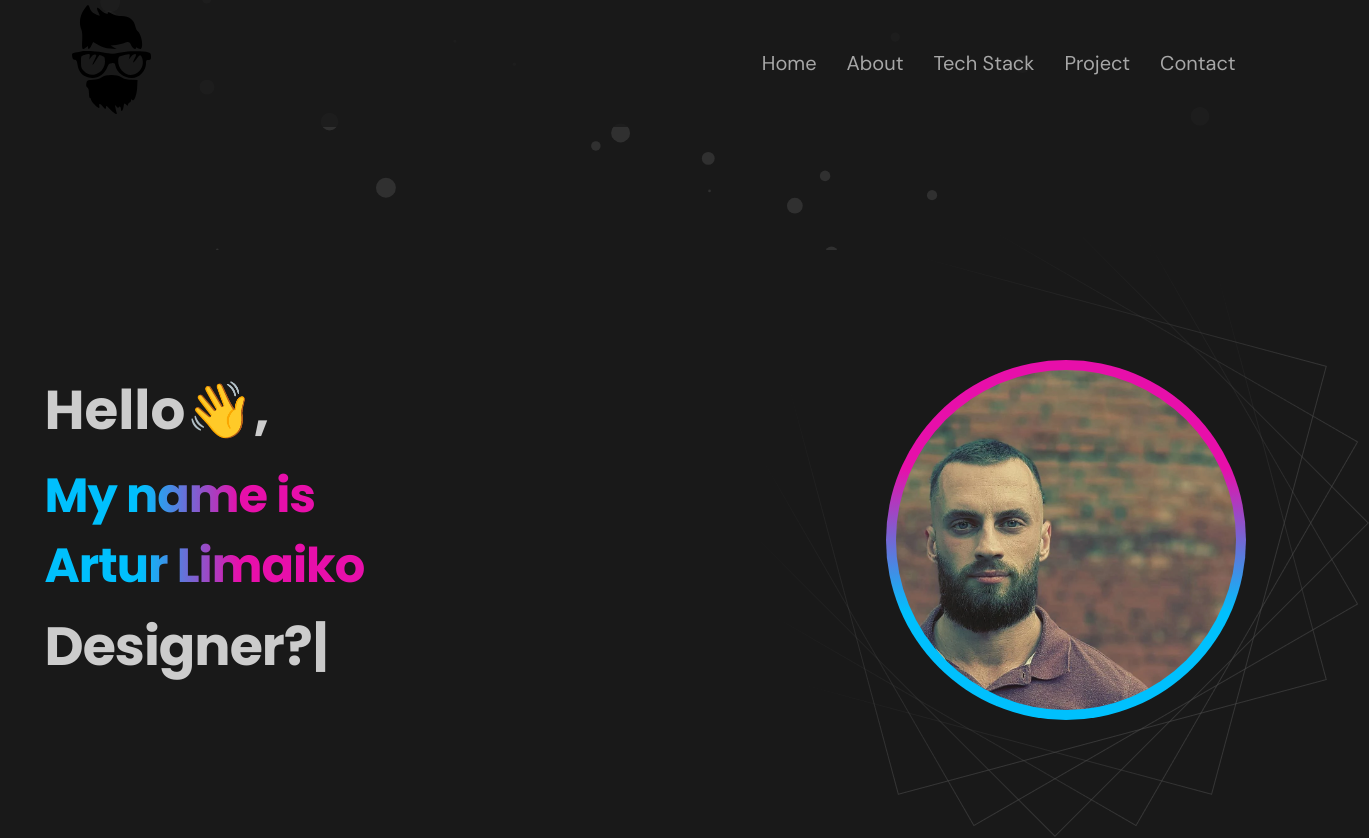
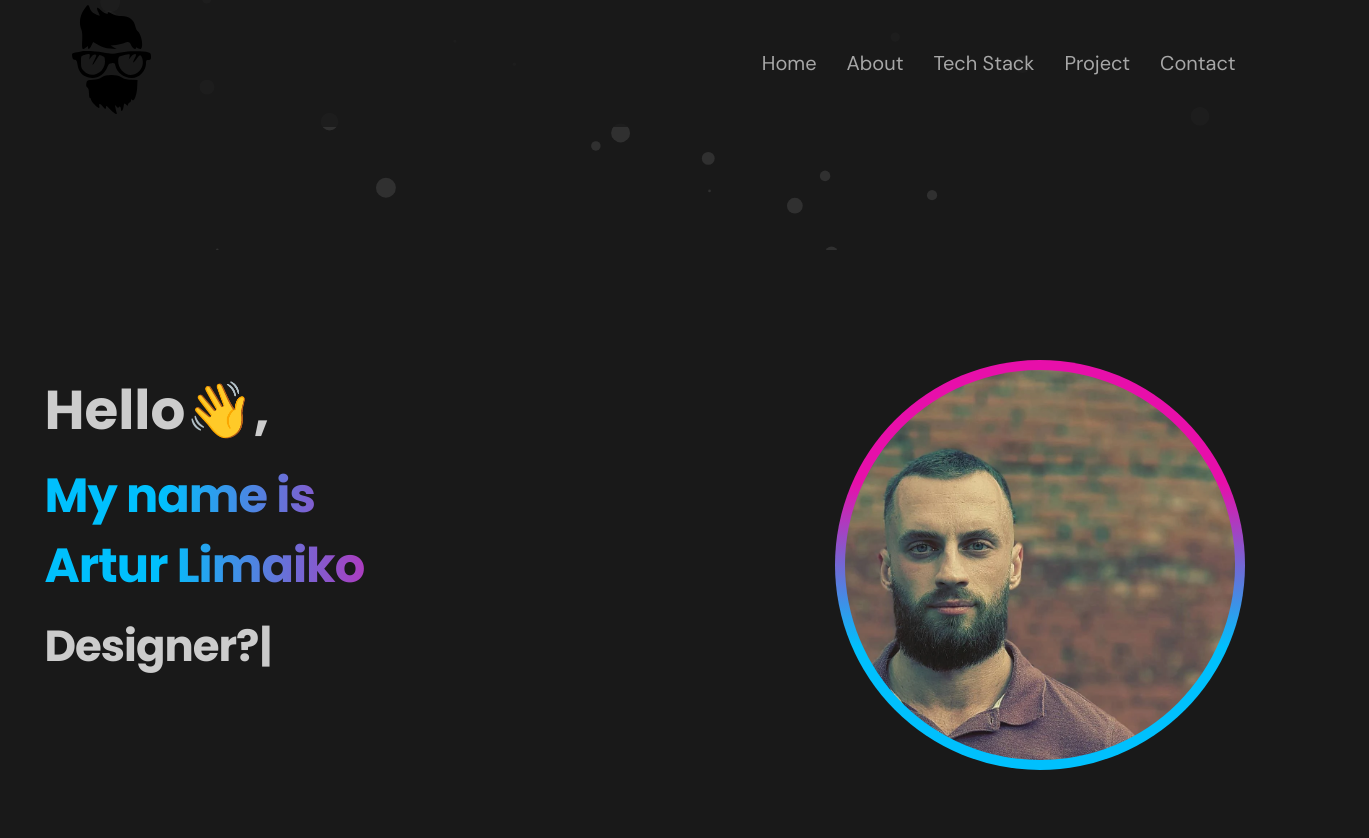
Before and after one commit to ArturLimaiko/portfolio, a React app: page / in a window 1280 px wide. Shown: the top 838 px of the page, 1369 px wide, since content can reach past the window. Built offline with nearby package versions, Linux system fonts and the light colour scheme.

Commit message:
правки в main + убрал frame у фото, правки в work

```diff
--- a/src/layout/sections/main/Main.tsx
+++ b/src/layout/sections/main/Main.tsx
@@ -25,11 +25,9 @@ export const Main: React.FC = () => {
                             />
                         </S.MainTitle>
                     </S.WelcomeWrapper>
-                    <Tilt>
                         <S.Frame>
                             <S.Photo src={photo} alt="photo developer"/>
                         </S.Frame>
-                    </Tilt>
                 </S.MainWrapper>
             </Container>
         </S.Main>
--- a/src/layout/sections/main/Main_Styles.ts
+++ b/src/layout/sections/main/Main_Styles.ts
@@ -1,6 +1,5 @@
 import styled from "styled-components";
 import {Theme} from "../../../styles/Theme";
-import abstract from "../../../assets/images/abstract.png";
 import {font} from "../../../styles/Common";
 
 const Main = styled.div`
@@ -12,25 +11,26 @@ const Main = styled.div`
 
 const MainWrapper = styled.div`
   margin: 120px 15px;
-  display: flex;
-  justify-content: space-between;
-  flex-wrap: wrap;
-  gap:50px;
+  display: grid;
+  grid-template-columns: 2fr 1fr;
+  gap:20px;
 
   @media ${Theme.media.tablet} {
     justify-content: center;
+    grid-template-columns: 1fr;
   }
 `
 
 const Frame = styled.div`
+  justify-self: center;
   position: relative;
   z-index: 0;
 
   &::before {
     content: "";
     position: absolute;
-    width: 360px;
-    height: 360px;
+    width: 410px;
+    height: 410px;
     background: linear-gradient(180deg, rgba(231, 15, 170, 1) 30%, rgba(0, 192, 253, 1) 70%);
     border-radius: 50%;
     top: -10px;
@@ -38,8 +38,8 @@ const Frame = styled.div`
     z-index: -1;
 
     @media ${Theme.media.tablet} {
-      width: 340px;
-      height: 340px;
+      width: 370px;
+      height: 370px;
     }
 
     @media ${Theme.media.mobile} {
@@ -47,27 +47,6 @@ const Frame = styled.div`
       height: 310px;
       top: -5px;
       right: -5px;
-    }
-  }
-
-  &::after {
-    content: "";
-    position: absolute;
-    display: inline-block;
-    background-image: url(${abstract});
-    width: 628px;
-    height: 628px;
-    bottom: -120px;
-    right: -133px;
-    z-index: 3;
-    @media ${Theme.media.tablet} {
-      //bottom: -128px;
-      //right: -127px;
-      display: none;
-    }
-
-    @media ${Theme.media.mobile} {
-      display: none;
     }
   }
 `
@@ -80,14 +59,14 @@ const WelcomeWrapper = styled.div`
 `
 
 const Photo = styled.img`
-  width: 340px;
-  height: 340px;
+  width: 390px;
+  height: 390px;
   object-fit: cover;
   border-radius: 50%;
 
   @media ${Theme.media.tablet} {
-    width: 320px;
-    height: 320px;
+    width: 350px;
+    height: 350px;
   }
 
   @media ${Theme.media.mobile} {
@@ -99,7 +78,7 @@ const Photo = styled.img`
 const MainTitle = styled.h1`
   color: #D9D9D9;
 
-  ${font({family: '"Poppins", "sans-serif"', weight: 700, Fmax: 58, Fmin: 30})}
+  ${font({family: '"Poppins", "sans-serif"', weight: 700, Fmax: 47, Fmin: 23})}
 
   p {
     display: none;
@@ -117,7 +96,7 @@ const MainTitle = styled.h1`
 
 const Name = styled.h2`
   ${font({family: '"Poppins", "sans-serif"', weight: 700, Fmax: 50, Fmin: 36})}
-  background: linear-gradient(270deg, rgba(231, 15, 170, 1) 39%, rgba(0, 192, 253, 1) 70%);
+  background: linear-gradient(270deg, rgba(231, 15, 170, 1) 50%, rgba(0, 192, 253, 1) 85%);
   -webkit-background-clip: text;
   -webkit-text-fill-color: transparent;
   margin: 10px 0;
--- a/src/layout/sections/works/Works_Styles.ts
+++ b/src/layout/sections/works/Works_Styles.ts
@@ -136,8 +136,10 @@ const WorkAbout = styled.span`
 
 const WorkLinks = styled.div`
   padding: 20px 0 0 0;
-  display: flex;
+  display: grid;
   gap: 20px;
+  justify-content: center;
+  grid-template-columns: 1fr 1fr;
 `
 
 const WorkLink = styled.a`
@@ -148,7 +150,7 @@ const WorkLink = styled.a`
   }
 
   &:hover {
-    background: linear-gradient(270deg,rgba(231,15,170,1) 35%,rgba(0,192,253,1) 65%);
+    background: linear-gradient(270deg, rgba(231, 15, 170, 1) 35%, rgba(0, 192, 253, 1) 65%);
     -webkit-background-clip: text;
     -webkit-text-fill-color: transparent;;
   }
@@ -156,6 +158,13 @@ const WorkLink = styled.a`
   &:hover svg {
     opacity: 0.6;
   }
+
+  @media ${Theme.media.tablet} {
+    font-size: 13px;
+    font-weight: 400;
+    letter-spacing: 1px;
+  }
+
 `
 
 
```
Also changed, not shown: src/assets/images/abstract.png (deleted).
